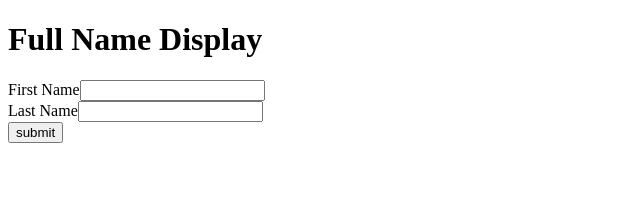
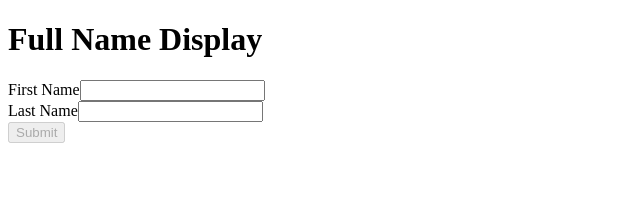
Before and after one commit to shyammunde1/XDisplayName, a React (Create React App) app: page / in a window 1280 px wide. Shown: the top 212 px of the page, without its empty margins (0-640 px from the left). Built offline with nearby package versions, Linux system fonts and the light colour scheme.

Commit message:
submit button disable until both field filled

```diff
--- a/src/FullName.component.jsx
+++ b/src/FullName.component.jsx
@@ -10,6 +10,8 @@ const FullName = () => {
     const fullName = `Full Name: ${first} ${last}`;
     setFullName(fullName);
   };
+
+  const isSubmit= first.trim()==="" && last.trim()==="";
 
   return (
     <div>
@@ -34,7 +36,7 @@ const FullName = () => {
               required
             />
           </div>
-          <button type="submit">submit</button>
+          <button type="submit" disabled={isSubmit} >Submit</button>
         </div>
       </form>
       {/* displayful name */}
```
